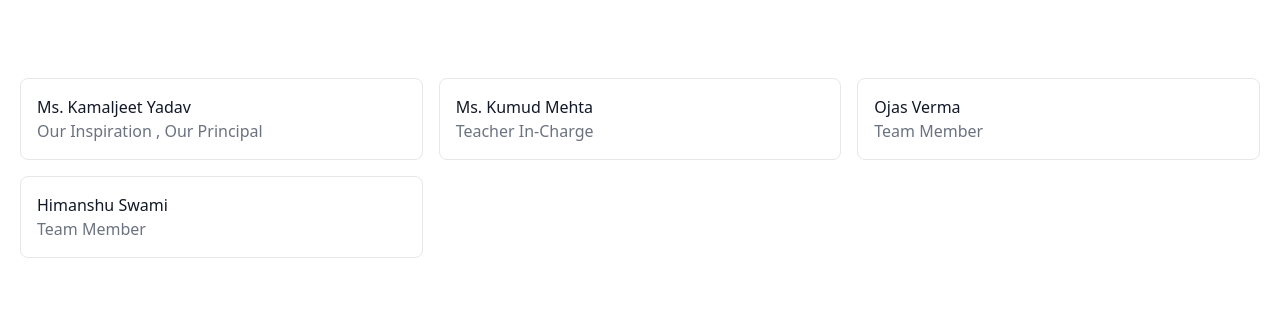
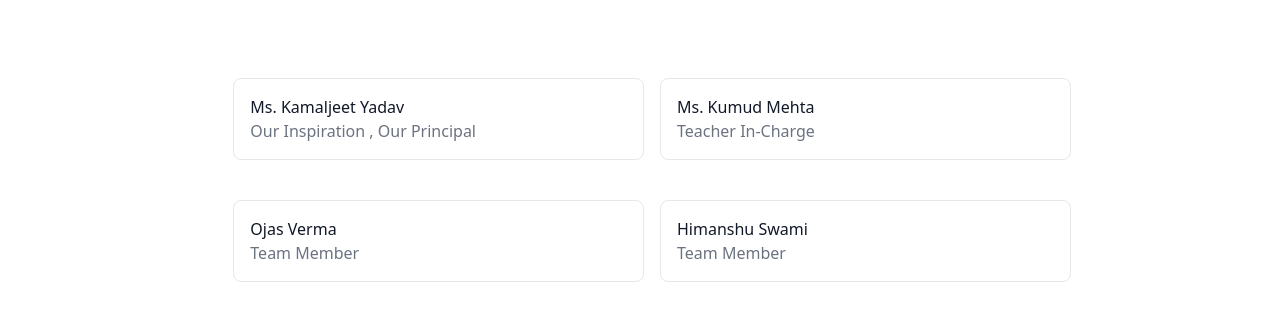
Before and after one commit to Indion/mykindbook.github.io, a plain HTML site: page about.html in a window 1280 px wide. Shown: the part 753-1074 px from the top of the page. Drawn offline with nearby package versions, Linux system fonts and the light colour scheme.

Commit message:
Update about.html

```diff
--- a/about.html
+++ b/about.html
@@ -46,12 +46,13 @@
             <div class="flex flex-col text-center w-full mb-20">
                 <h1 class="sm:text-3xl text-2xl font-medium title-font mb-4 text-gray-900">Our Team</h1>
             </div>
-            <div class="flex flex-wrap -m-2">
+            <div class="flex flex-wrap -m-2" style="display: flex; flex-direction: column ;">
+                <div class="row1" style="display: flex; flex-direction: row; width: 100vw; align-items: center; justify-content: center;">
                     <div class="p-2 lg:w-1/3 md:w-1/2 w-full">
                         <div class="h-full flex items-center border-gray-200 border p-4 rounded-lg">
-                        <div class="flex-grow">
+                            <div class="flex-grow" >
                                 <h2 class="text-gray-900 title-font font-medium">Ms. Kamaljeet Yadav</h2>
-                            <p class="text-gray-500">Our Inspiration , Our Principal</p>
+                                <p class="text-gray-500">Our Inspiration , Our Principal </p>
                             </div>
                         </div>
                     </div>
@@ -63,6 +64,8 @@
                             </div>
                         </div>
                     </div>
+                </div>
+                <div class="row2" style="display: flex; flex-direction: row; align-items: center; justify-content: center;">
                     <div class="p-2 lg:w-1/3 md:w-1/2 w-full">
                         <div class="h-full flex items-center border-gray-200 border p-4 rounded-lg">
                             <div class="flex-grow">
@@ -82,6 +85,7 @@
                     </div>
                 </div>
             </div>
+        </div>
     </section>
 </body>
 <style>
```
Lines whose indentation alone changed are shown as unchanged.
